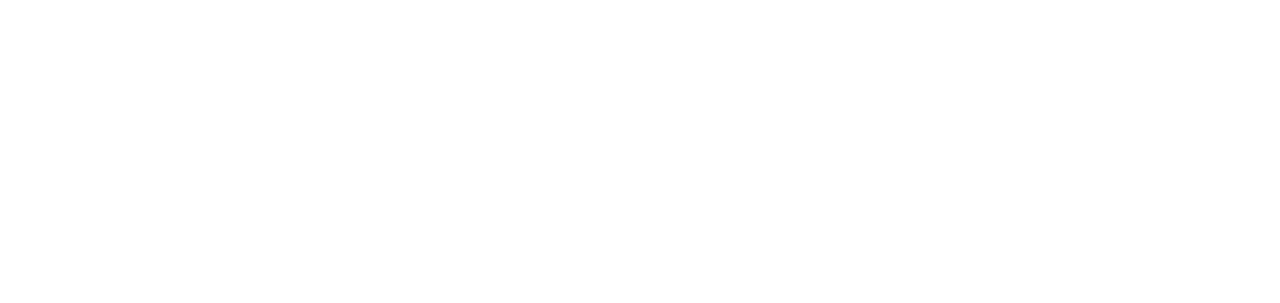
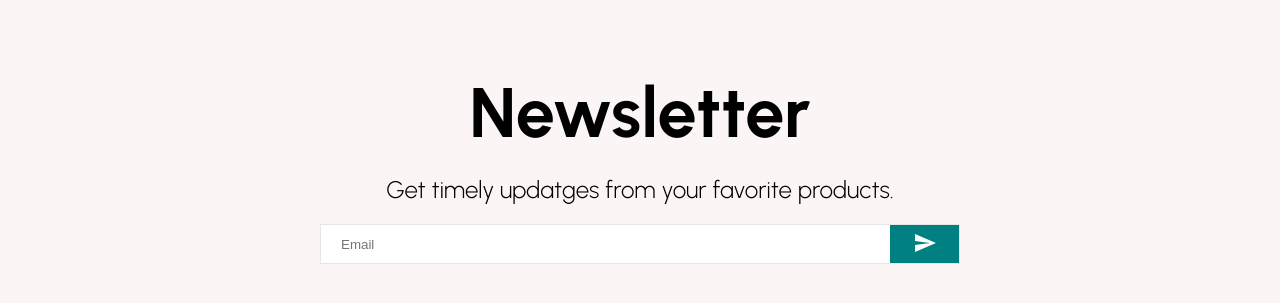
Before and after one commit to bgarciamoura/ecommercereact, a React (Create React App) app: page / in a window 1280 px wide. Shown: the part 2329-2632 px from the top of the page. Before the commit the page ends 2256 px from the top, so only its background shows below. Built offline with nearby package versions, Linux system fonts and the light colour scheme.

Commit message:
feat: Newsletter component created

```diff
--- /dev/null
+++ b/src/components/Newsletter/index.tsx
@@ -0,0 +1,73 @@
+import { Send } from '@material-ui/icons';
+import React, { useEffect, useState } from 'react';
+import styled from 'styled-components';
+
+const Newsletter: React.FC = () => {
+    return (
+        <Container>
+            <Title>Newsletter</Title>
+            <Description>Get timely updatges from your favorite products.</Description>
+            <InputContainer>
+                <Input placeholder='Email' />
+                <Button>
+                    <Send />
+                </Button>
+            </InputContainer>
+        </Container>
+    );
+};
+
+const Container = styled.div`
+    display: flex;
+    flex-direction: column;
+    align-items: center;
+    justify-content: center;
+
+    height: 60vh;
+
+    background-color: #fcf5f5;
+`;
+
+const Title = styled.h2`
+    font-size: 70px;
+
+    margin-bottom: 20px;
+`;
+
+const Description = styled.div`
+    font-size: 24px;
+    font-weight: 300;
+    margin-bottom: 20px;
+`;
+
+const InputContainer = styled.div`
+    display: flex;
+    justify-content: space-between;
+
+    border: 1px solid #e6e6e6;
+
+    width: 50%;
+    height: 40px;
+
+    background-color: #fff;
+`;
+
+const Input = styled.input`
+    border: none;
+
+    flex: 8;
+
+    padding-left: 20px;
+
+    z-index: 2;
+`;
+
+const Button = styled.button`
+    flex: 1;
+
+    border: none;
+    background-color: #008080;
+    color: #fff;
+`;
+
+export default Newsletter;
--- a/src/pages/Home/index.tsx
+++ b/src/pages/Home/index.tsx
@@ -2,6 +2,7 @@
 import Announcement from '../../components/Anouncement';
 import Categories from '../../components/Categories';
 import Navbar from '../../components/Navbar';
+import Newsletter from '../../components/Newsletter';
 import Products from '../../components/Products';
 import Slider from '../../components/Slider';
 
@@ -13,6 +14,7 @@
             <Slider />
             <Categories />
             <Products />
+            <Newsletter />
         </div>
     );
 };
```
